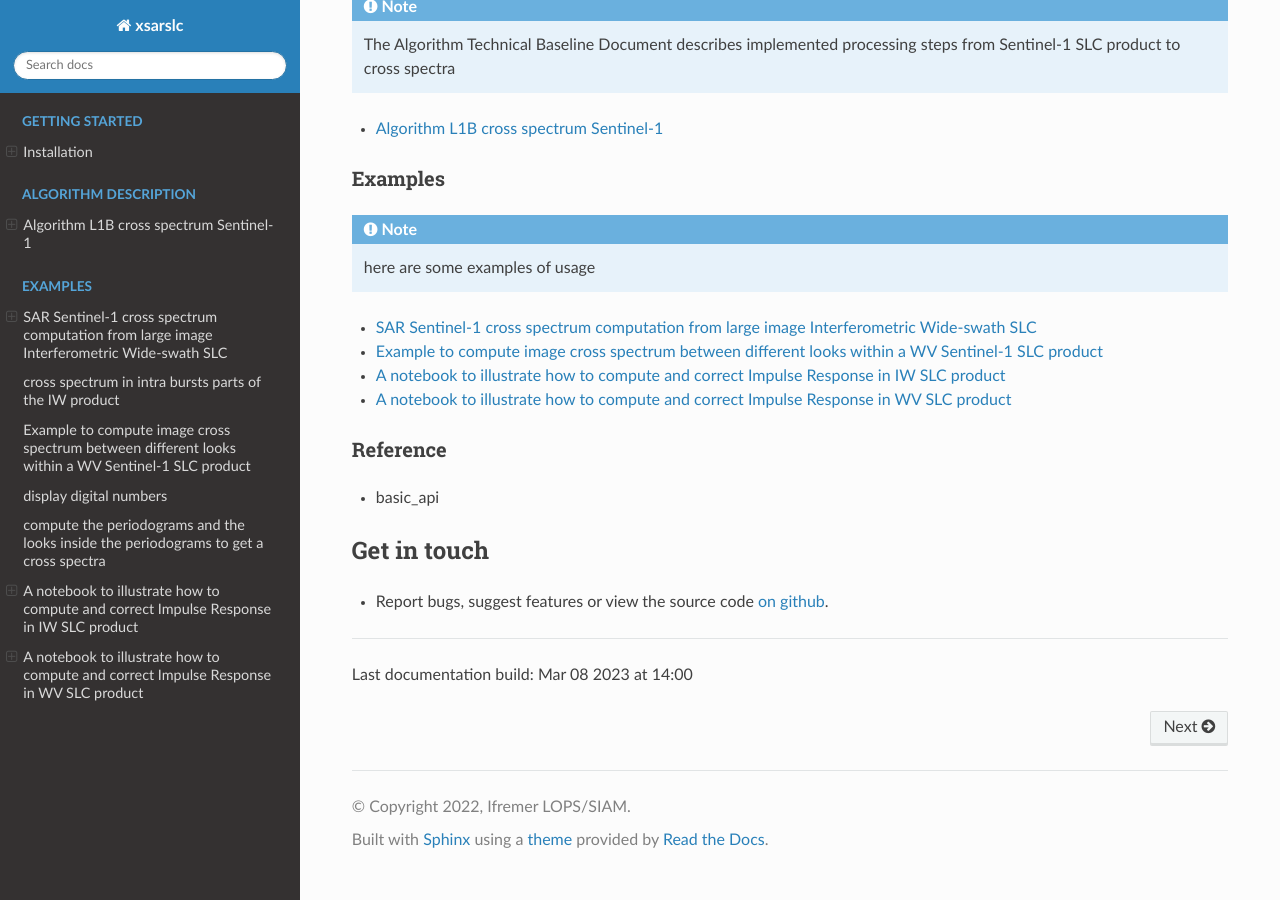
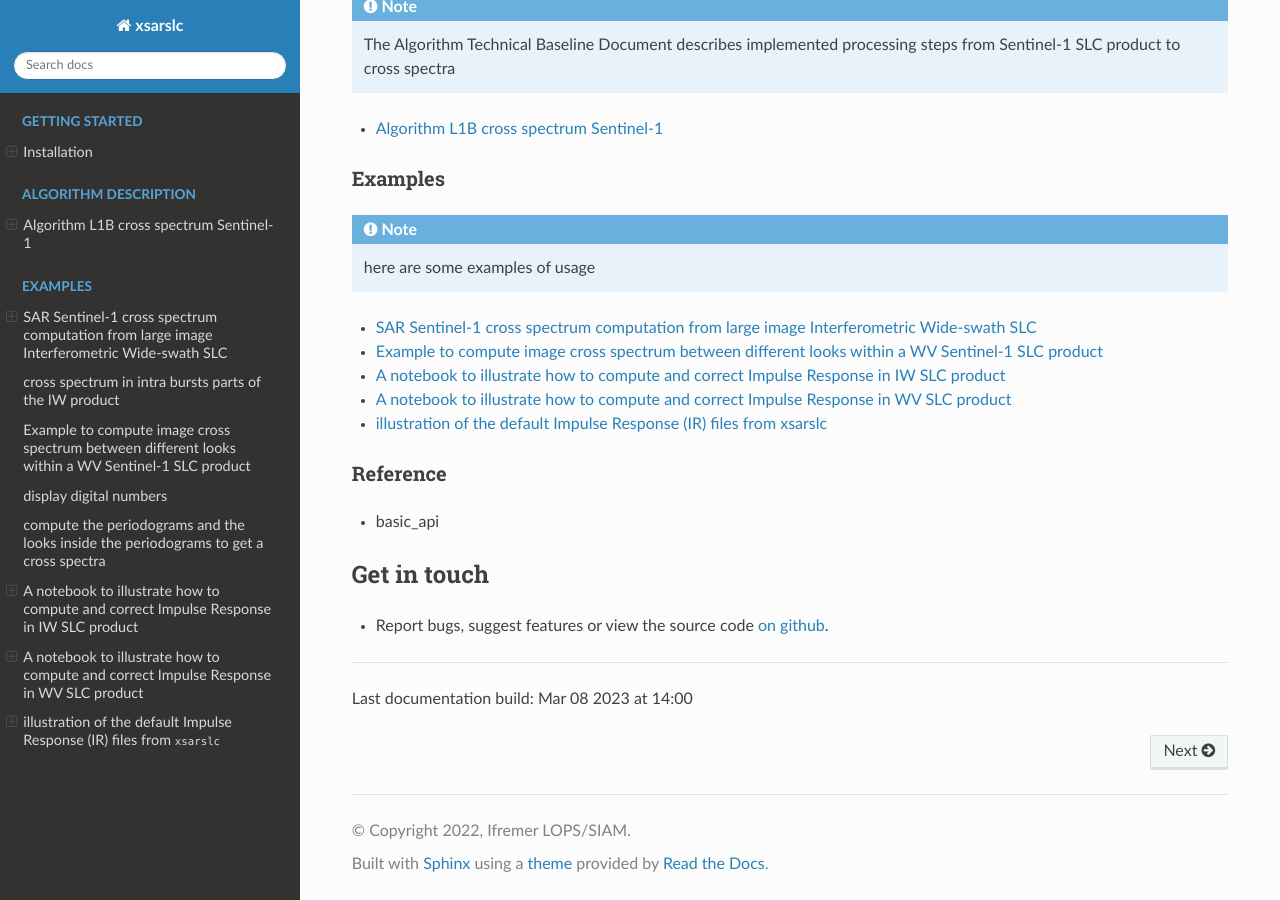
Before and after one commit to agrouaze/xsar_slc, a Sphinx documentation site: the page built from docs/index.rst, in a window 1280 px wide and 900 px high, scrolled down 1241 px. Built offline with Sphinx 7.4.7 and the Read the Docs theme 2.0.0, drawn with Linux system fonts in a browser that asks for light colours; pages that are not in the unit, such as notebooks, are missing from menus.

Commit message:
add the IR default illustration notebook to the sphinx doc

```diff
--- a/docs/index.rst
+++ b/docs/index.rst
@@ -64,6 +64,7 @@ Examples
 * :doc:`examples/xspec_WV_example`
 * :doc:`examples/example_IW_compute_and_correct_from_impulse_response`
 * :doc:`examples/example_WV_compute_and_correct_from_impulse_response`
+* :doc:`examples/default_impulseResponse_files_IW`
 
 
 Reference
@@ -104,6 +105,7 @@ Last documentation build: |today|
    examples/xspec_WV_example
    examples/example_IW_compute_and_correct_from_impulse_response
    examples/example_WV_compute_and_correct_from_impulse_response
+   examples/default_impulseResponse_files_IW
 
 .. toctree::
    :maxdepth: 1
```
Also changed, not shown: docs/examples/default_impulseResponse_files_IW.ipynb.
